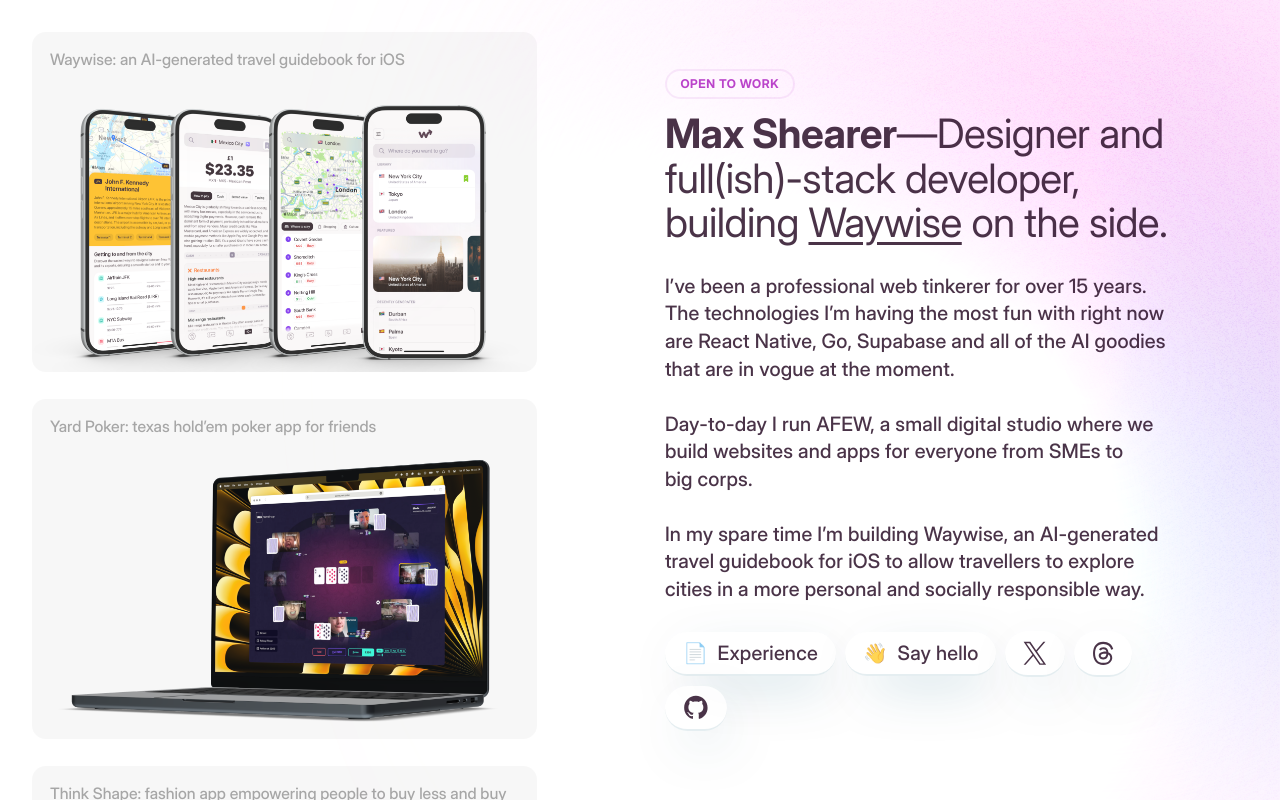
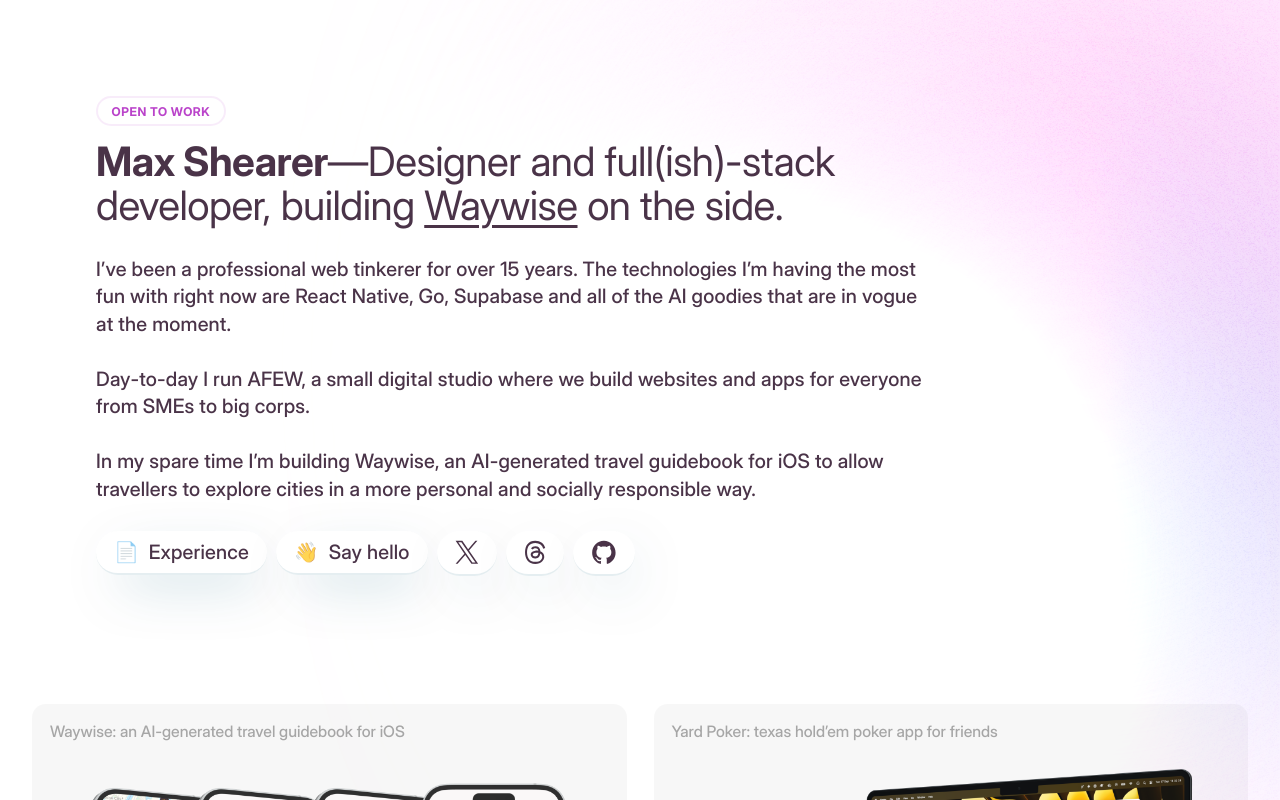
Before and after one commit to maxshearer/max.shearer.co, a Next.js app: page / in a window 1280 px wide. Built offline with nearby package versions, Linux system fonts and the light colour scheme.

Commit message:
refactor: Improves layout on smaller devices

```diff
--- a/app/(work)/layout.module.css
+++ b/app/(work)/layout.module.css
@@ -11,7 +11,7 @@
   height: 100dvh;
   overflow: auto;
 
-  @media (min-width: 1200px) {
+  @media (min-width: 1200px) and (min-height: 900px) {
     grid-template-columns: 1fr 1.25fr;
   }
 }
@@ -19,16 +19,19 @@
 .main {
   display: flex;
   flex-direction: column;
-  justify-content: center;
   max-width: 100dvw;
   row-gap: 1.5rem;
   padding: 7.5vw;
 
-  @media (min-width: 1200px) {
-    order: 2;
+  @media (min-width: 1200px) and (min-height: 900px) {
     position: sticky;
     top: 0;
+    justify-content: center;
+    order: 2;
     max-height: 100dvh;
+  }
+
+  @media (min-width: 1200px) {
   }
 }
 
@@ -46,7 +49,7 @@
     grid-template-columns: repeat(2, 1fr);
   }
 
-  @media (min-width: 1200px) {
+  @media (min-width: 1200px) and (min-height: 900px) {
     order: 1;
     grid-template-columns: repeat(1, 1fr);
   }
--- a/app/(work)/page.module.css
+++ b/app/(work)/page.module.css
@@ -2,6 +2,7 @@
   display: flex;
   flex-direction: column;
   row-gap: 1.5rem;
+  max-width: 75ch;
 
   & p {
     font-size: 1.1rem;
```
